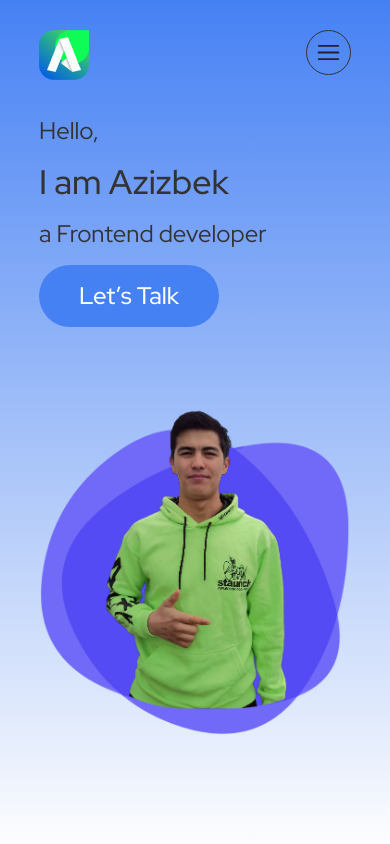
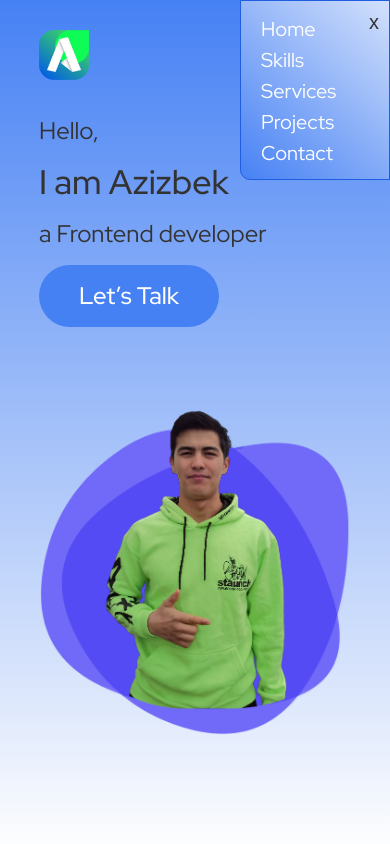
Before and after one commit to Azizbek2002/new-resume, a React (Create React App) app: page / in a window 390 px wide. Both pictures are taken after a click on the button 328 px from the left and 54 px from the top of the page. Shown: the top 844 px of the page. Built offline with nearby package versions, Linux system fonts and the light colour scheme.

Commit message:
added function in navbar menu

```diff
--- a/src/Contact.module.css
+++ b/src/Contact.module.css
@@ -93,12 +93,20 @@
 }
 
 .social_medias a{
-  margin: 0 20px;
+  margin: 0 10px;
   text-decoration: none;
 }
 .social_medias a img{
-  width: 40px;
+  width: 55px;
+  padding: 10px;
   height: auto;
+  transition: 0.5s ease;
+  border-radius: 5px;
+}
+
+
+.social_medias a img:hover{
+  background: #fff;
 }
 
 
@@ -158,12 +166,13 @@
   font-weight: 500;
 }
 .social_medias a {
-  margin: 0px 10px;
+  margin: 0px 5px;
   text-decoration: none;
 }
 .social_medias a img {
-  width: 35px;
+  width: 55px;
   height: auto;
+  border-radius: 3px;
 }
 
 }
--- a/src/Home.jsx
+++ b/src/Home.jsx
@@ -7,9 +7,24 @@ import Skills from "./Skills";
 import "./App.css";
 import logo from "./assets/images/logoNew.png";
 import menu from "./assets/images/menu.svg";
+import { useRef } from "react";
 
 const Home = () => {
+  const allmenu = useRef(null);
+  const allmenuLI = useRef(null);
 
+  const openMenu = () => {
+    allmenu.current.style.display = "block";
+    allmenu.current.classList.add(styles.openningMenu);
+    allmenu.current.classList.remove(styles.closeD);
+  };
+  const closeMenu = () => {
+    allmenu.current.classList.add(styles.closeD);
+    allmenu.current.classList.remove(styles.openningMenu);
+    setTimeout(() => {
+      allmenu.current.style.display = "none";
+    }, 600);
+  };
 
   return (
     <>
@@ -17,25 +32,38 @@ const Home = () => {
         <div className={styles.container}>
           <div className={styles.navbar}>
             <img src={logo} className={styles.logo} alt="logo" />
-            <ul>
-              <li>
-                <a href="#home"className={styles.navBtn} >Home</a>
+            <ul className={styles.allmenu} ref={allmenu}>
+              <button className={styles.closeBtn} onClick={closeMenu}>
+                x
+              </button>
+              <li className={styles.block} ref={allmenuLI}>
+                <a href="#home" className={styles.navBtn}>
+                  Home
+                </a>
               </li>
-              <li>
-                <a href="#skills"className={styles.navBtn}>Skills</a>
+              <li className={styles.block} ref={allmenuLI}>
+                <a href="#skills" className={styles.navBtn}>
+                  Skills
+                </a>
               </li>
-              <li>
-                <a href="#services"className={styles.navBtn}>Services</a>
+              <li className={styles.block} ref={allmenuLI}>
+                <a href="#services" className={styles.navBtn}>
+                  Services
+                </a>
               </li>
-              <li>
-                <a href="#projects"className={styles.navBtn}>Projects</a>
+              <li className={styles.block} ref={allmenuLI}>
+                <a href="#projects" className={styles.navBtn}>
+                  Projects
+                </a>
               </li>
-              <li>
-                <a href="#contact"className={styles.navBtn}>Contact</a>
+              <li className={styles.block} ref={allmenuLI}>
+                <a href="#contact" className={styles.navBtn}>
+                  Contact
+                </a>
               </li>
             </ul>
             <div className={styles.menu}>
-              <button className={styles.menuBtn}>
+              <button className={styles.menuBtn} onClick={openMenu}>
                 <img src={menu} alt="menu" />
               </button>
             </div>
@@ -45,7 +73,7 @@ const Home = () => {
               <p>Hello,</p>
               <h1>I am Azizbek</h1>
               <p>a Frontend developer</p>
-              <button className={styles.btn_letst} >Let’s Talk</button>
+              <button className={styles.btn_letst}>Let’s Talk</button>
             </div>
             <div className={styles.right_content}>
               <img src={person} alt="person" className={styles.person} />
@@ -53,7 +81,7 @@ const Home = () => {
           </div>
         </div>
       </div>
-      <Skills  />
+      <Skills />
       <Services />
       <Projects />
       <Contact />
--- a/src/Home.module.css
+++ b/src/Home.module.css
@@ -24,7 +24,7 @@ a {
   margin: 0 0 30px 0;
 }
 
-.navbar ul li {
+.navbar .allmenu li {
   display: inline-block;
   margin-right: 20px;
 }
@@ -35,6 +35,57 @@ a {
   font-size: 24px;
   line-height: 26px;
 }
+.openningMenu{
+  display: block;
+  background: rgb(254, 254, 254);
+  background: linear-gradient( 222deg, rgba(254, 254, 254, 1) -31%, rgba(70, 129, 244, 1) 100% );
+  width: 150px;
+  height: 180px;
+  position: absolute;
+  top: 0;
+  right: 0;
+  border-bottom-left-radius: 10px;
+  animation: 1s 1  slidein;
+  z-index: 9;
+  padding: 10px 20px;
+  border: 1px solid #1e5edf;
+  transition: 1s ease;
+  overflow: hidden;
+}
+@keyframes slidein{
+  0%{
+    height: 0;
+  }
+  100%{
+  height: 180px;
+  }
+}
+
+.closeD{
+  background: rgb(254, 254, 254);
+  background: linear-gradient( 222deg, rgba(254, 254, 254, 1) -31%, rgba(70, 129, 244, 1) 100% );
+  width: 150px;
+  height: 180px;
+  position: absolute;
+  top: 0;
+  right: 0;
+  border-bottom-left-radius: 10px;
+  z-index: 9;
+  padding: 10px 20px;
+  border: 1px solid #1e5edf;
+  overflow: hidden;
+  animation: 1s 1  slideout;
+  margin-right: 0;
+}
+@keyframes slideout{
+  0%{
+    height: 180px;
+  }
+  100%{
+  height: 0;
+  }
+}
+
 .navBtn {
   background: transparent;
   cursor: pointer;
@@ -121,6 +172,9 @@ a {
   width: 540px;
   height: auto;
 }
+.closeBtn{
+  display: none;
+}
 
 @media only screen and (max-width: 768px) {
   .navbar {
@@ -131,10 +185,17 @@ a {
     margin:0;
   }
 
-  .navbar ul li {
+  .navbar .allmenu {
     display: none;
-    /* display: inline-block; */
-    margin-right: 20px;
+  }
+
+  .navbar .allmenu li{
+    display: block;
+    margin: 5px 0;
+  }
+
+  .navbar .allmenu li a{
+    font-size: 20px;
   }
 
   .menu .menuBtn {
@@ -162,6 +223,18 @@ a {
     width: 100%;
     height: auto;
   }
+
+.closeBtn{
+  display: block;
+  position: absolute;
+  top: 10px;
+  right: 10px;
+  font-size: 20px;
+  background: transparent;
+  color: #333;
+  cursor: pointer;
+  border: none;
+}
 }
 
 @media only screen and (min-width: 480px) and (max-width: 768px) {
```
